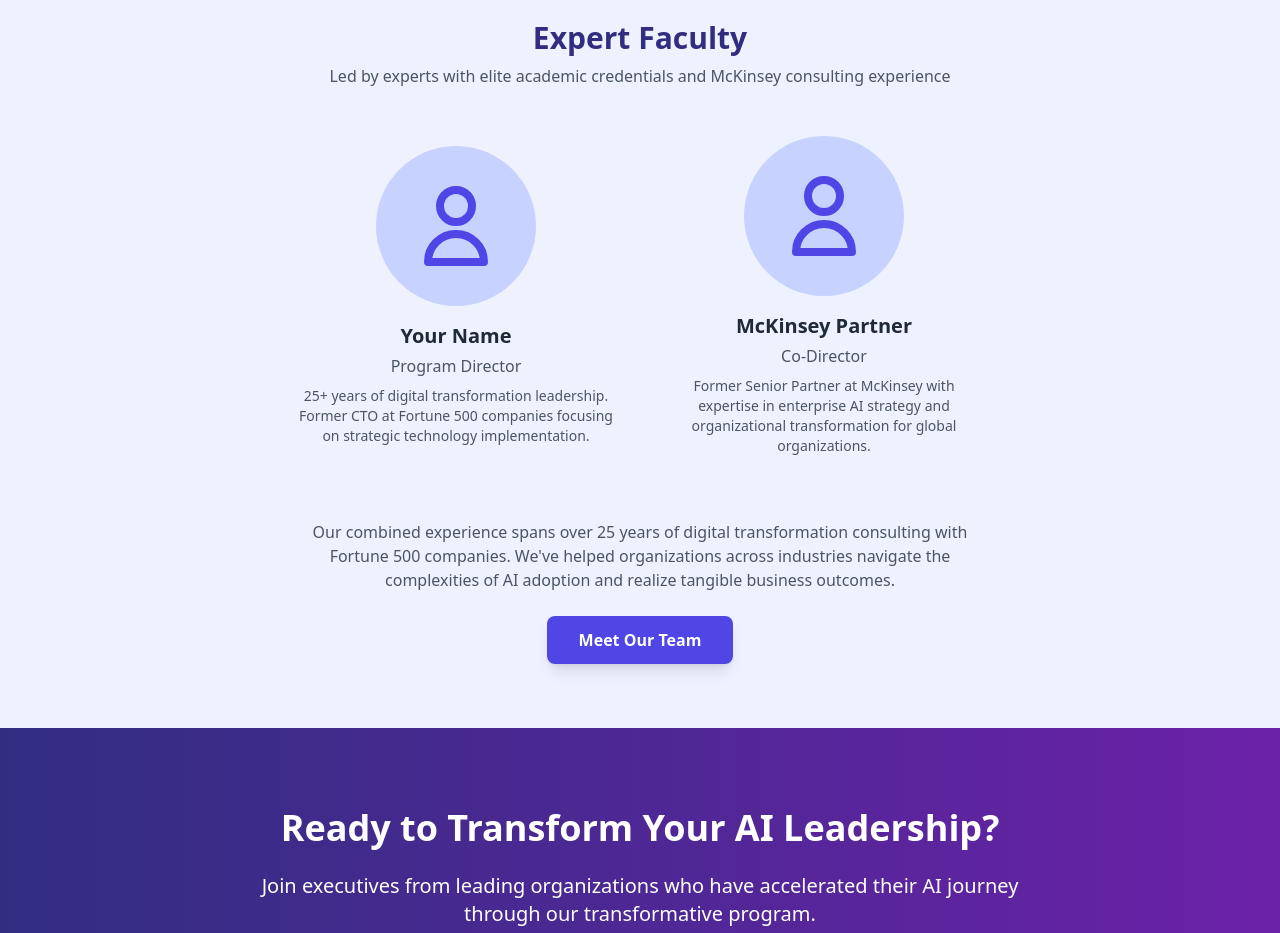
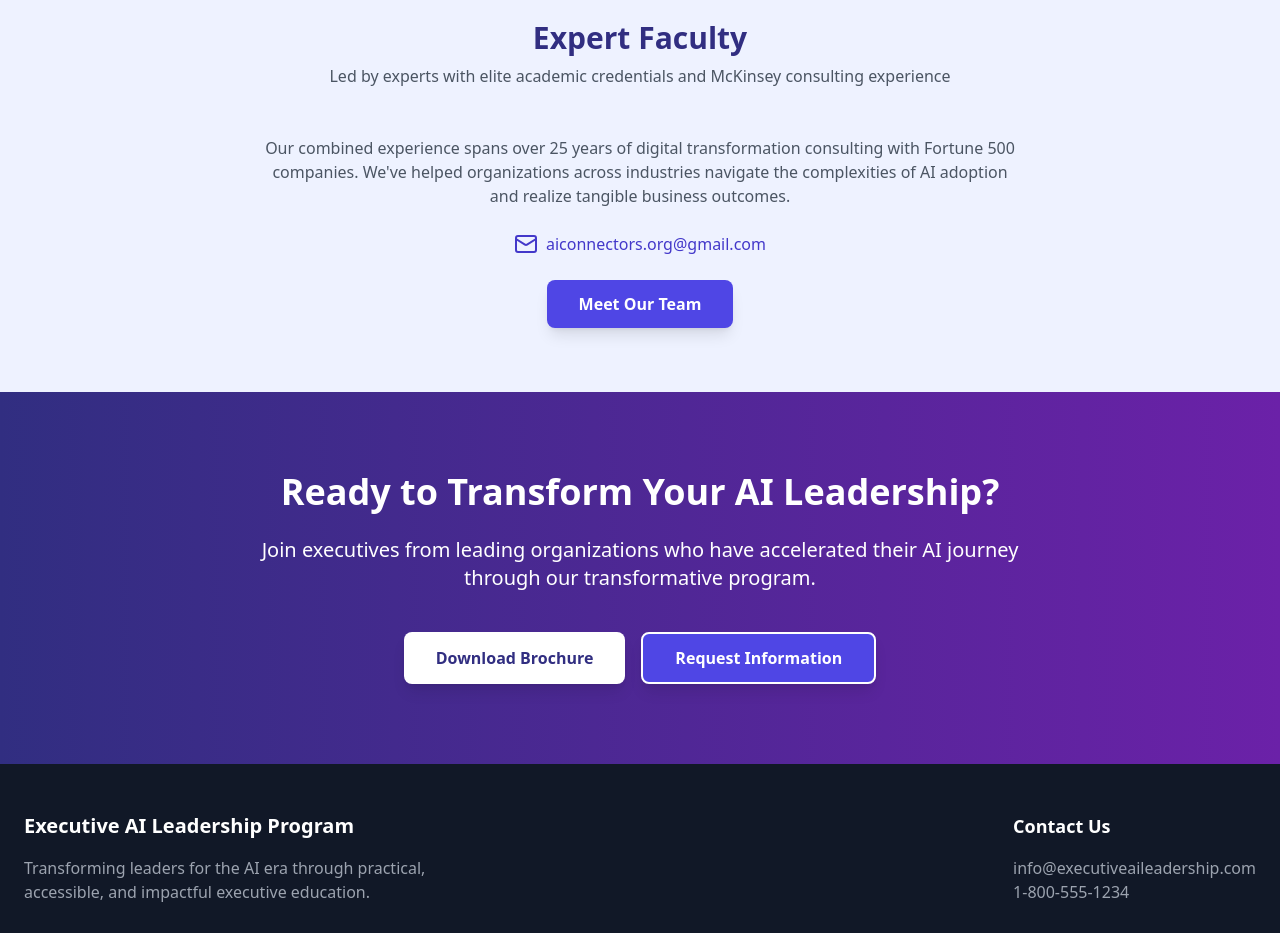
Before and after one commit to HimJoe/ai-leadership-awakening-program, a React (Vite) app: page / in a window 1280 px wide. Shown: the part 4280-5213 px from the top of the page. Built offline with nearby package versions, Linux system fonts and the light colour scheme.

Commit message:
Remove faculty names and icon
Add email address to faculty section.

```diff
--- a/src/components/Faculty.tsx
+++ b/src/components/Faculty.tsx
@@ -1,5 +1,6 @@
 
 import React from 'react';
+import { Mail } from 'lucide-react';
 
 const Faculty: React.FC = () => {
   return (
@@ -8,35 +9,21 @@ const Faculty: React.FC = () => {
         <h2 className="text-3xl font-bold text-center text-indigo-900 mb-2">Expert Faculty</h2>
         <p className="text-center text-gray-600 mb-12 max-w-3xl mx-auto">Led by experts with elite academic credentials and McKinsey consulting experience</p>
 
-        <div className="flex flex-col md:flex-row items-center justify-center space-y-8 md:space-y-0 md:space-x-12">
-          <div className="text-center max-w-xs">
-            <div className="w-40 h-40 mx-auto bg-indigo-200 rounded-full mb-4 flex items-center justify-center">
-              <svg className="w-24 h-24 text-indigo-600" fill="none" stroke="currentColor" viewBox="0 0 24 24" xmlns="http://www.w3.org/2000/svg">
-                <path strokeLinecap="round" strokeLinejoin="round" strokeWidth={2} d="M16 7a4 4 0 11-8 0 4 4 0 018 0zM12 14a7 7 0 00-7 7h14a7 7 0 00-7-7z" />
-              </svg>
+        <div className="flex flex-col items-center justify-center">
+          <div className="text-center max-w-3xl">
+            <p className="text-gray-600 mb-6">Our combined experience spans over 25 years of digital transformation consulting with Fortune 500 companies. We've helped organizations across industries navigate the complexities of AI adoption and realize tangible business outcomes.</p>
+
+            <div className="flex items-center justify-center text-indigo-700 mb-6">
+              <Mail className="w-6 h-6 mr-2" />
+              <a href="mailto:aiconnectors.org@gmail.com" className="text-indigo-700 hover:text-indigo-900 transition-colors">
+                aiconnectors.org@gmail.com
+              </a>
             </div>
-            <h3 className="text-xl font-bold mb-1">Your Name</h3>
-            <p className="text-gray-600 mb-2">Program Director</p>
-            <p className="text-sm text-gray-600">25+ years of digital transformation leadership. Former CTO at Fortune 500 companies focusing on strategic technology implementation.</p>
+
+            <button className="bg-indigo-600 hover:bg-indigo-700 text-white py-3 px-8 rounded-lg font-bold shadow-lg transition-colors duration-300">
+              Meet Our Team
+            </button>
           </div>
-
-          <div className="text-center max-w-xs">
-            <div className="w-40 h-40 mx-auto bg-indigo-200 rounded-full mb-4 flex items-center justify-center">
-              <svg className="w-24 h-24 text-indigo-600" fill="none" stroke="currentColor" viewBox="0 0 24 24" xmlns="http://www.w3.org/2000/svg">
-                <path strokeLinecap="round" strokeLinejoin="round" strokeWidth={2} d="M16 7a4 4 0 11-8 0 4 4 0 018 0zM12 14a7 7 0 00-7 7h14a7 7 0 00-7-7z" />
-              </svg>
-            </div>
-            <h3 className="text-xl font-bold mb-1">McKinsey Partner</h3>
-            <p className="text-gray-600 mb-2">Co-Director</p>
-            <p className="text-sm text-gray-600">Former Senior Partner at McKinsey with expertise in enterprise AI strategy and organizational transformation for global organizations.</p>
-          </div>
-        </div>
-
-        <div className="mt-16 text-center">
-          <p className="text-gray-600 mb-6 max-w-2xl mx-auto">Our combined experience spans over 25 years of digital transformation consulting with Fortune 500 companies. We've helped organizations across industries navigate the complexities of AI adoption and realize tangible business outcomes.</p>
-          <button className="bg-indigo-600 hover:bg-indigo-700 text-white py-3 px-8 rounded-lg font-bold shadow-lg transition-colors duration-300">
-            Meet Our Team
-          </button>
         </div>
       </div>
     </section>
```
